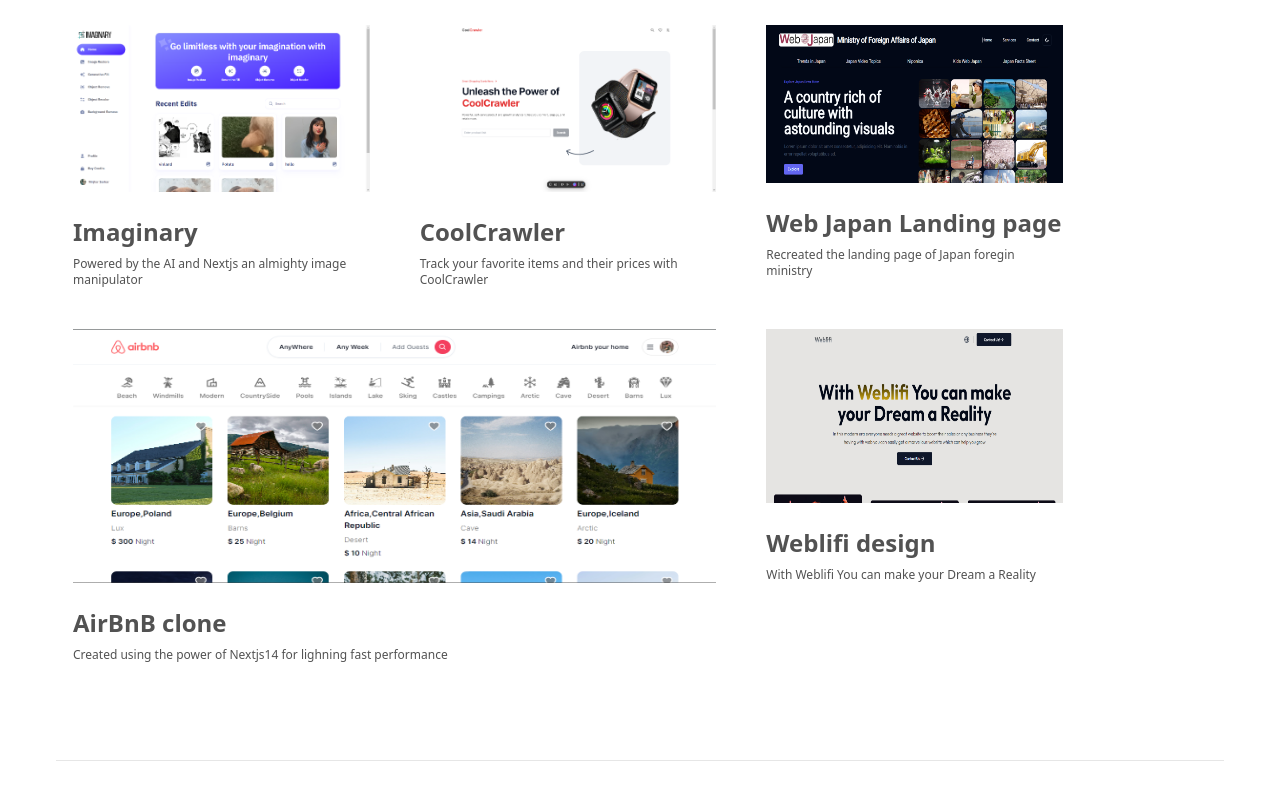
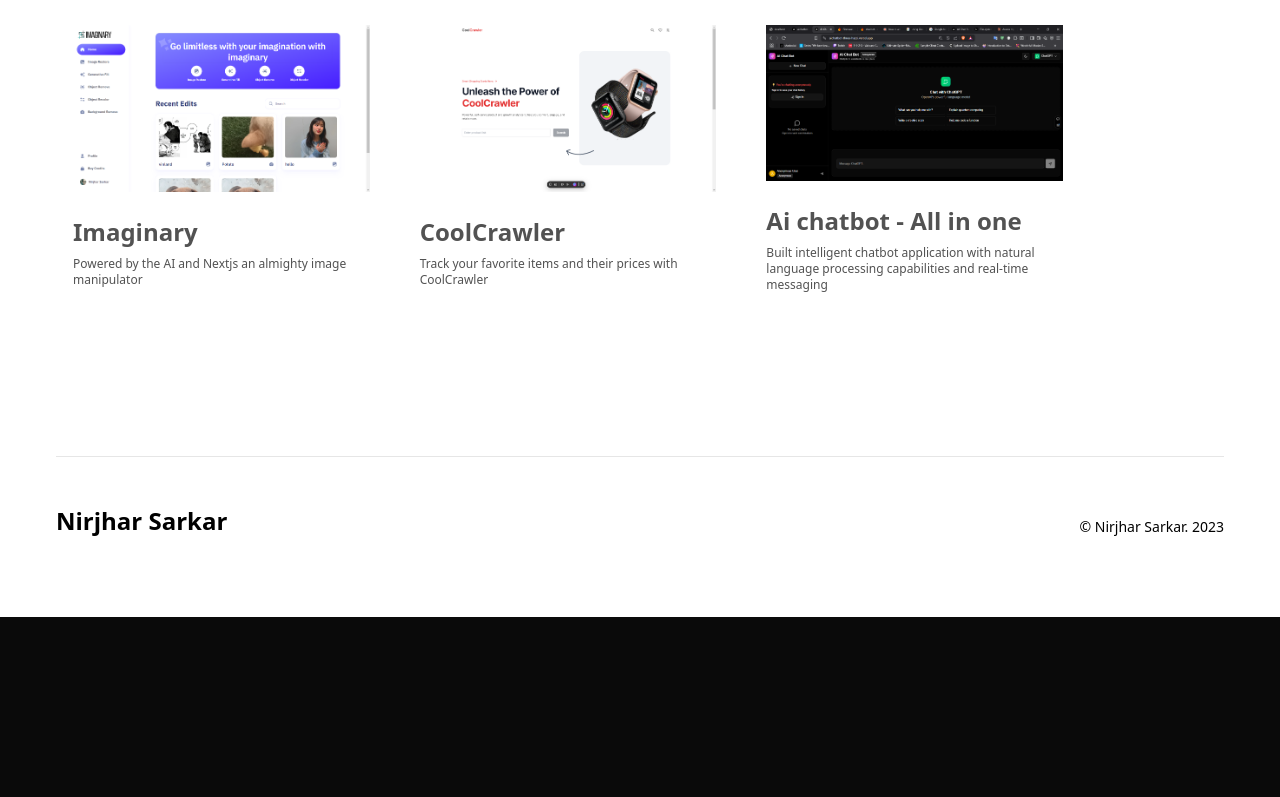
Before and after one commit to Taki7980/MyPortfolioWebSite, a Next.js app: page /work in a window 1280 px wide. Shown: the part 392-1189 px from the top of the page. After the commit the page ends 1009 px from the top, so only its background shows below. Built offline with nearby package versions, Linux system fonts and the light colour scheme.

Commit message:
changed projects

```diff
--- a/components/BentoProjects.jsx
+++ b/components/BentoProjects.jsx
@@ -46,25 +46,11 @@ const items = [
 		header: "/p5.png",
 		link: "https://cool-crawler-5k1v.vercel.app/",
 	},
-
 	{
-		title: "Web Japan Landing page",
-		description: "Recreated the landing page of Japan foregin ministry",
+		title: "Ai chatbot - All in one",
+		description:
+			"Built intelligent chatbot application with natural language processing capabilities and real-time messaging",
 		header: "/p3.png",
-		link: "https://nihon-app.vercel.app/",
-	},
-	{
-		title: "AirBnB clone",
-		description:
-			"Created using the power of Nextjs14 for lighning fast performance",
-		header: "/p2.png",
-		link: "https://bnbmy.vercel.app/",
-	},
-
-	{
-		title: "Weblifi design",
-		description: "With Weblifi You can make your Dream a Reality",
-		header: "/p4.png",
-		link: "https://weblifi.vercel.app/",
+		link: "https://aichatbot-three-hazel.vercel.app/",
 	},
 ];
```
Also changed, not shown: public/p3.png.
